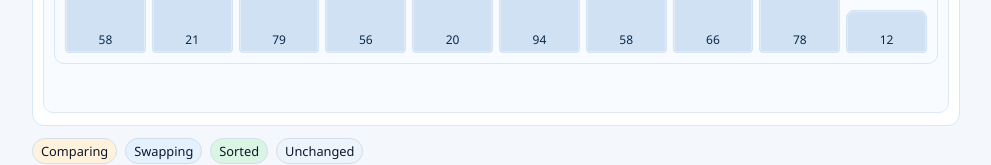
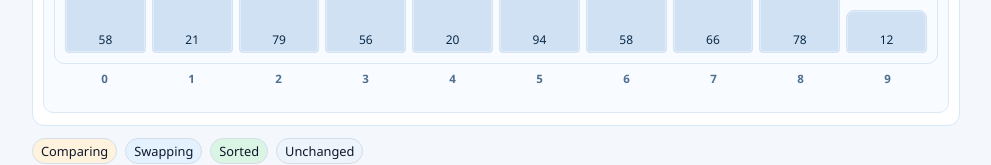
Before and after one commit to Look2046/DSA-with-Codex, a React (Vite) app: page /modules/bubble-sort in a window 1280 px wide. Shown: the part 914-1079 px from the top of the page, without its empty margins (144-1135 px from the left). Built offline with nearby package versions, Linux system fonts and the light colour scheme.

Commit message:
feat(s01-s03): add index row under bars

```diff
--- a/src/pages/modules/BubbleSortPage.tsx
+++ b/src/pages/modules/BubbleSortPage.tsx
@@ -338,6 +338,13 @@ export function BubbleSortPage() {
               );
             })}
           </div>
+          <div className="shell-index-row" aria-hidden="true">
+            {arrayState.map((_, index) => (
+              <span key={index} className="shell-index-cell">
+                {index}
+              </span>
+            ))}
+          </div>
         </div>
       </VisualizationCanvas>
 
--- a/src/pages/modules/InsertionSortPage.tsx
+++ b/src/pages/modules/InsertionSortPage.tsx
@@ -496,6 +496,14 @@ export function InsertionSortPage() {
               );
             })}
           </div>
+          <div className="shell-index-row" aria-hidden="true">
+            <span className="shell-index-spacer" />
+            {arrayState.map((_, index) => (
+              <span key={index} className="shell-index-cell">
+                {index}
+              </span>
+            ))}
+          </div>
         </div>
       </VisualizationCanvas>
 
--- a/src/pages/modules/SelectionSortPage.tsx
+++ b/src/pages/modules/SelectionSortPage.tsx
@@ -345,6 +345,13 @@ export function SelectionSortPage() {
               );
             })}
           </div>
+          <div className="shell-index-row" aria-hidden="true">
+            {arrayState.map((_, index) => (
+              <span key={index} className="shell-index-cell">
+                {index}
+              </span>
+            ))}
+          </div>
         </div>
       </VisualizationCanvas>
 
```
